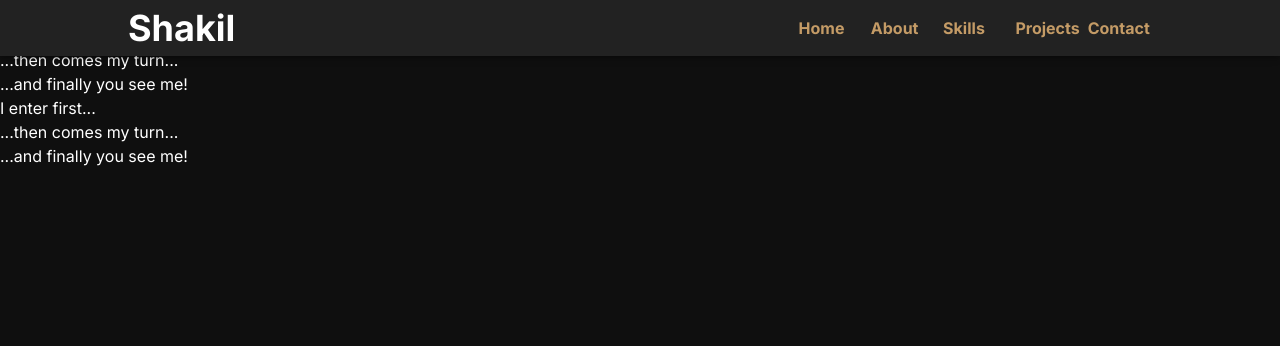
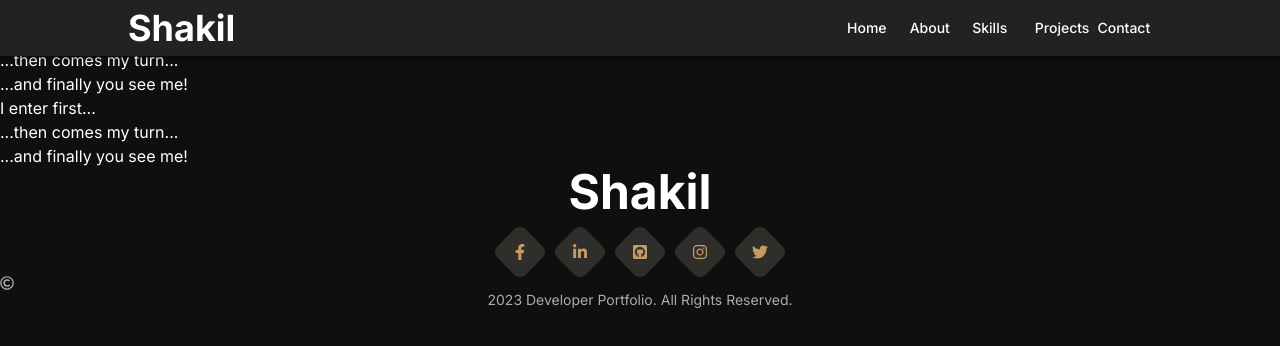
Before and after one commit to shakilkhan80/developer-portfolio, a Next.js app: page / in a window 1280 px wide. Shown: the top 346 px of the page. Built offline with nearby package versions, Linux system fonts and the light colour scheme.

Commit message:
footer added

```diff
--- a/src/app/layout.tsx
+++ b/src/app/layout.tsx
@@ -2,6 +2,7 @@ import Navbar from "@/components/Navbar";
 import type { Metadata } from "next";
 import { Inter } from "next/font/google";
 import "./globals.css";
+import Footer from "@/components/Footer";
 
 const inter = Inter({ subsets: ["latin"] });
 
@@ -26,6 +27,7 @@ export default function RootLayout({
       <body className={`${inter.className} bg-[#0F0F0F]`}>
         <Navbar />
         {children}
+        <Footer />
       </body>
     </html>
   );
--- /dev/null
+++ b/src/components/Footer.tsx
@@ -0,0 +1,66 @@
+"use client";
+import Link from "next/link";
+import {
+    FaFacebookF,
+    FaGithubSquare,
+    FaInstagram,
+    FaLinkedinIn,
+    FaRegCopyright,
+    FaTwitter,
+} from "react-icons/fa";
+
+const SocialData = [
+  {
+    name: "facebook",
+    link: "https://www.facebook.com/profile.php?id=100007310385697&mibextid=ZbWKwL",
+    icon: FaFacebookF,
+  },
+  {
+    name: "linkedin",
+    link: "https://www.linkedin.com/in/shakil-khan-6b27b7273",
+    icon: FaLinkedinIn,
+  },
+  {
+    name: "github",
+    link: "https://github.com/shakilkhan80",
+    icon: FaGithubSquare,
+  },
+  {
+    name: "instagram",
+    link: "https://www.instagram.com/sha_kil_khan_?igsh=MWxmdHp0cHAwaDcwcw==",
+    icon: FaInstagram,
+  },
+  {
+    name: "twitter",
+    link: "",
+    icon: FaTwitter,
+  },
+];
+
+const Footer = () => {
+  return (
+    <div>
+      <h1 className="text-5xl font-bold text-center text-white">Shakil</h1>
+      <div className="flex justify-center items-center gap-5 mt-4 ">
+        {SocialData.map((item, index) => {
+          return (
+            <div key={index} className="">
+              <Link href={item.link}>
+                <p className="bg-[#302e2a] rounded-lg p-3  rotate-45 hover:rotate-0 transition-transform duration-300 text-[#c49b66] hover:text-white hover:bg-[#c3965b]">
+                  <span>
+                    {<item.icon className="-rotate-45" />}
+                  </span>
+                </p>
+              </Link>
+            </div>
+          );
+        })}
+      </div>
+      <p className="text-center text-white/65 mt-1 text-sm">
+        <FaRegCopyright /> 2023 Developer Portfolio. All Rights Reserved.
+      </p>
+    </div>
+  );
+};
+
+export default Footer;
--- a/src/components/Navbar.tsx
+++ b/src/components/Navbar.tsx
@@ -36,17 +36,17 @@ const StyledFab = styled(Fab)({
 });
 
 const Navbar = () => {
-  const pathName= useParams()
-  console.log(pathName)
+  const pathName = useParams();
+  console.log(pathName);
   return (
     <div>
-      <AppBar sx={{ bgcolor: "#222" , color: "#c49b66" }} position="fixed">
-        <div className="flex font-bold  justify-between items-center mx-32 py-2">
-          <div className="text-4xl text-white">Shakil</div>
-          <div className="grid grid-cols-5 gap-2 items-center justify-center ">
+      <AppBar sx={{ bgcolor: "#222", color: "#c49b66" }} position="fixed">
+        <div className="flex   justify-between items-center mx-32 py-2">
+          <div className="text-4xl font-bold text-white">Shakil</div>
+          <div className="grid grid-cols-5 font-medium gap-2 items-center text-sm justify-center text-white">
             {NavList.map((item, index) => {
               return (
-                <div key={index}>
+                <div key={index} className="hover:text-[#c49b66]">
                   <a href={item.link}>{item.name}</a>
                 </div>
               );
```
